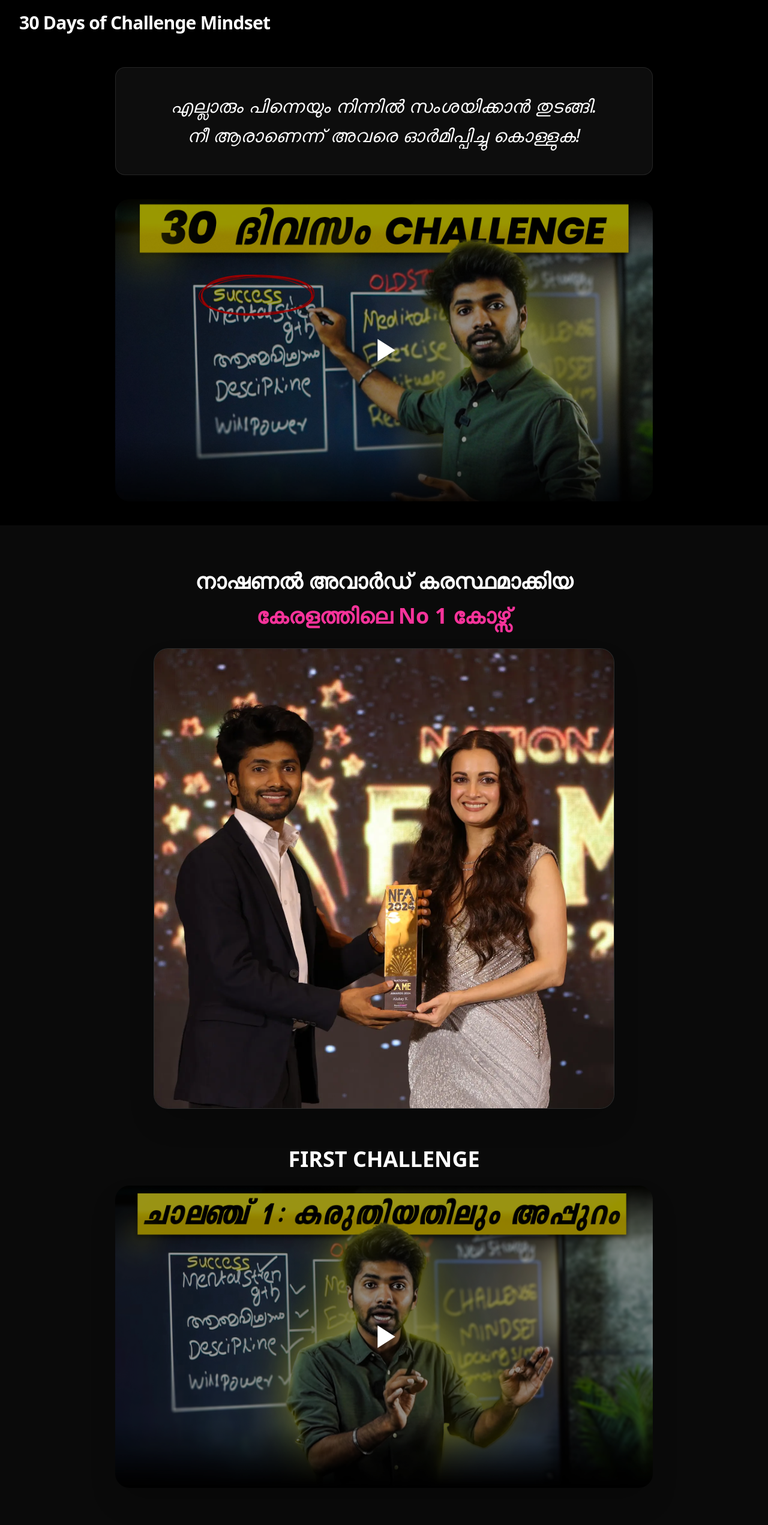
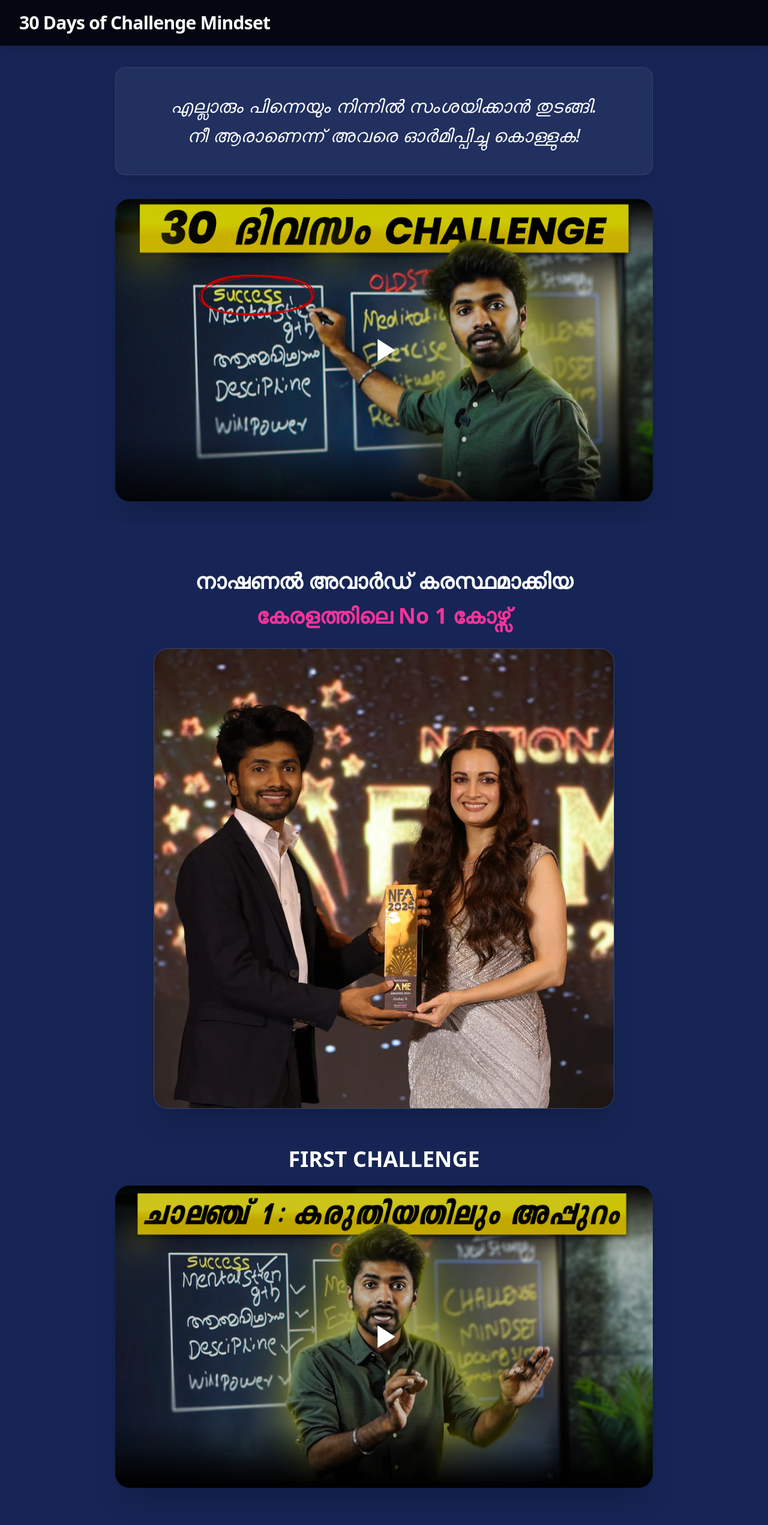
Before and after one commit to aljithkj02/challenge-mindset, a React (Vite) app: page / in a window 1280 px wide. Shown: the top 2543 px of the page at 60% size. Built offline with nearby package versions, Linux system fonts and the light colour scheme.

Commit message:
Fix bg color

```diff
--- a/package.json
+++ b/package.json
@@ -4,7 +4,7 @@
   "version": "0.0.0",
   "type": "module",
   "scripts": {
-    "dev": "vite",
+    "dev": "vite --host",
     "build": "tsc -b && vite build",
     "lint": "eslint .",
     "preview": "vite preview"
--- a/src/components/CTA.tsx
+++ b/src/components/CTA.tsx
@@ -3,7 +3,7 @@ import { motion } from "framer-motion";
 
 export const CTA = () => {
     return (
-        <section className="bg-gradient-to-br from-indigo-700 via-purple-800 to-pink-700 py-20 px-8 text-center text-white relative overflow-hidden">
+        <section className="bg-gradient-to-br bg-black py-20 px-8 text-center text-white relative overflow-hidden">
             <motion.div
                 className="max-w-3xl mx-auto z-10 relative"
                 initial={{ opacity: 0, y: 30 }}
--- a/src/components/Footer.tsx
+++ b/src/components/Footer.tsx
@@ -2,7 +2,7 @@
 export const Footer = () => {
     return (
         <footer className="bg-black text-gray-400 text-center py-10 text-sm">
-            <p>Challenge Mindset Building.</p>
+            <p>Challenge Mindset Building</p>
         </footer>
     );
 }
--- a/src/components/Hero.tsx
+++ b/src/components/Hero.tsx
@@ -17,7 +17,7 @@ export const Hero = () => {
     };
 
     return (
-        <section className="relative bg-black text-white px-6 md:px-12 pt-28 text-center overflow-hidden">
+        <section className="relative bg-blue-950 text-white px-6 md:px-12 pt-28 text-center overflow-hidden">
             <div className="relative z-10 max-w-4xl mx-auto">
                 <motion.div
                     initial={{ opacity: 0, y: 50 }}
@@ -55,7 +55,7 @@ export const Hero = () => {
                                     className="w-full h-full object-cover"
                                 />
                                 {/* Optional: Add Play button overlay */}
-                                <div className="absolute inset-0 flex items-center justify-center bg-black/40">
+                                <div className="absolute inset-0 flex items-center justify-center bg-black/20">
                                     <svg className="w-16 h-16 text-white" fill="currentColor" viewBox="0 0 24 24">
                                         <path d="M8 5v14l11-7z" />
                                     </svg>
--- a/src/components/Testimonial.tsx
+++ b/src/components/Testimonial.tsx
@@ -54,7 +54,7 @@ export const TestimonialSection = () => {
     };
 
     return (
-        <section className="relative bg-black text-white py-28 px-6 md:px-12 overflow-hidden">
+        <section className="relative bg-blue-950 text-white py-28 px-6 md:px-12 overflow-hidden">
             {/* Background */}
             <div className="absolute inset-0 bg-[url('/testimonial-bg.jpg')] bg-cover bg-center opacity-5" />
 
--- a/src/components/VideoSection.tsx
+++ b/src/components/VideoSection.tsx
@@ -17,7 +17,7 @@ export const VideoSection = () => {
     };
 
     return (
-        <section className="bg-neutral-950 px-6 md:px-20 py-16 space-y-16 text-white">
+        <section className="bg-blue-950 px-6 md:px-20 py-16 space-y-16 text-white">
 
             {/* Award Banner Section */}
             <div className="text-center space-y-6">
@@ -61,7 +61,7 @@ export const VideoSection = () => {
                                     className="w-full h-full object-cover"
                                 />
                                 {/* Optional: Add Play button overlay */}
-                                <div className="absolute inset-0 flex items-center justify-center bg-black/40">
+                                <div className="absolute inset-0 flex items-center justify-center bg-black/20">
                                     <svg className="w-16 h-16 text-white" fill="currentColor" viewBox="0 0 24 24">
                                         <path d="M8 5v14l11-7z" />
                                     </svg>
```
